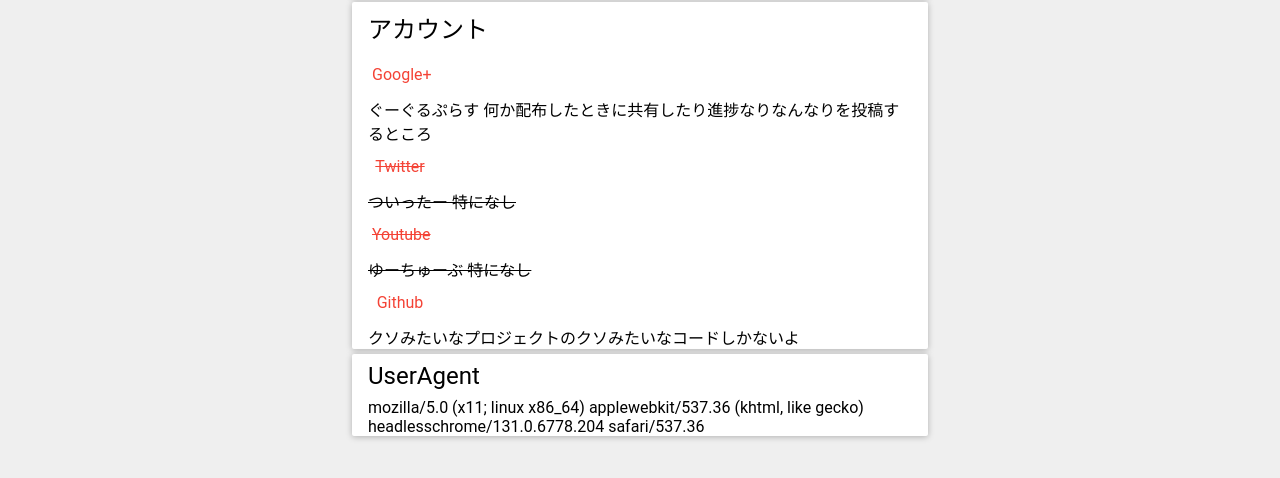
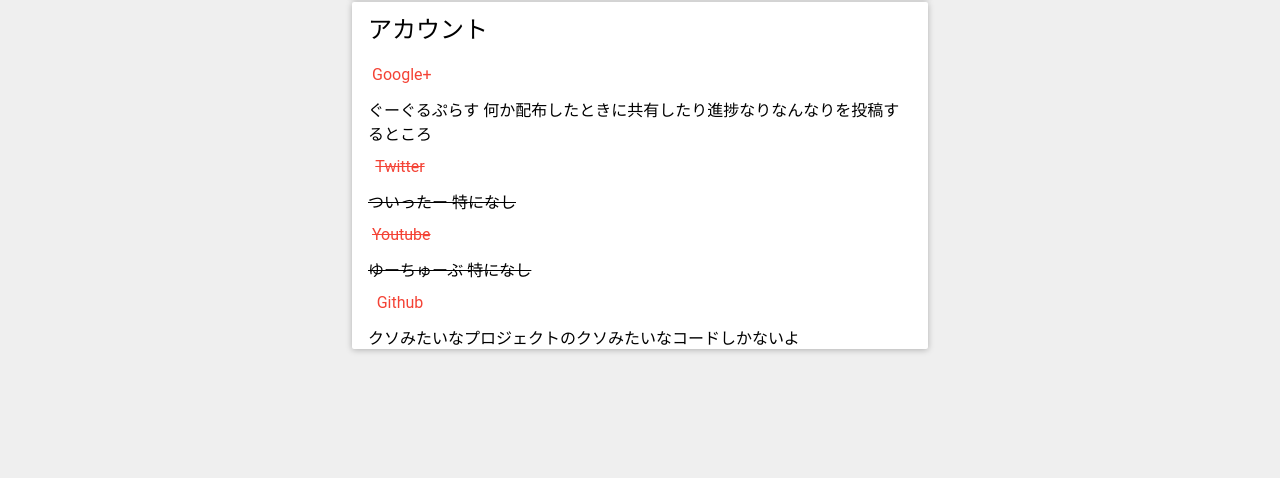
Before and after one commit to riku1227/riku1227.github.io, a plain HTML site: page index.html in a window 1280 px wide. Shown: the part 188-666 px from the top of the page. Drawn offline with Linux system fonts and the light colour scheme.

Commit message:
UserAgentを表示する機能を削除

```diff
--- a/index.html
+++ b/index.html
@@ -36,10 +36,6 @@
       <a class="materialy-button--flat--accent" href="https://github.com/riku1227">Github</a>
       <p class="materialy-card__text">クソみたいなプロジェクトのクソみたいなコードしかないよ</p>
     </div>
-    <div class="materialy-card">
-      <p class="materialy-card__title">UserAgent</p>
-      <p class="materialy-card__text" id="test"></p>
-    </div>
   </div>
   <script src="js/main.js"></script>
 </body>
--- a/js/main.js
+++ b/js/main.js
@@ -5,8 +5,6 @@
   function setupHeader(html) {
     document.getElementsByClassName('materialy-toolbar')[0].innerHTML = html;
   }
-
-  document.getElementById("test").innerHTML = window.navigator.userAgent.toLowerCase();
 
   function loadFile(url,callback) {
     const request = new XMLHttpRequest();
```
